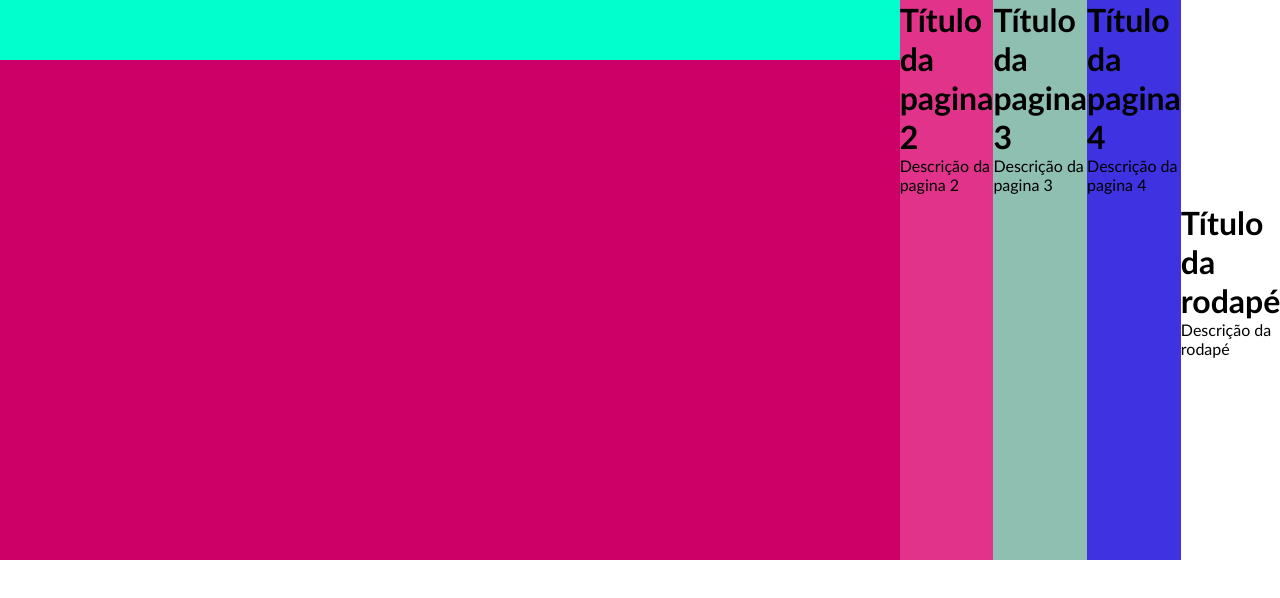
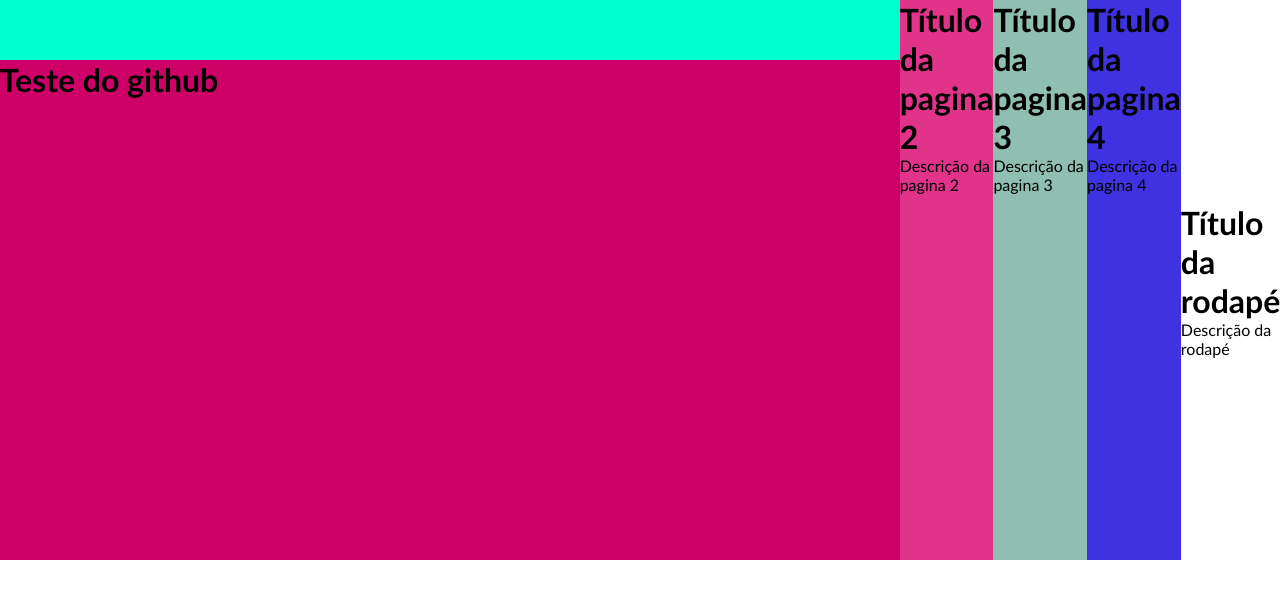
Before and after one commit to IvanMagalhaes/site_NAU_Aula, a plain HTML site: page index.html in a window 1280 px wide. Drawn offline with Linux system fonts and the light colour scheme.

Commit message:
Alterei o banner

```diff
--- a/index.html
+++ b/index.html
@@ -13,7 +13,7 @@
 
 <div id="container-top">
     <div id="menu"></div>
-    <div id="banner"></div>
+    <div id="banner"><h1>Teste do github</h1></div>
 </div>
 
 <div id="container-dois">
```
